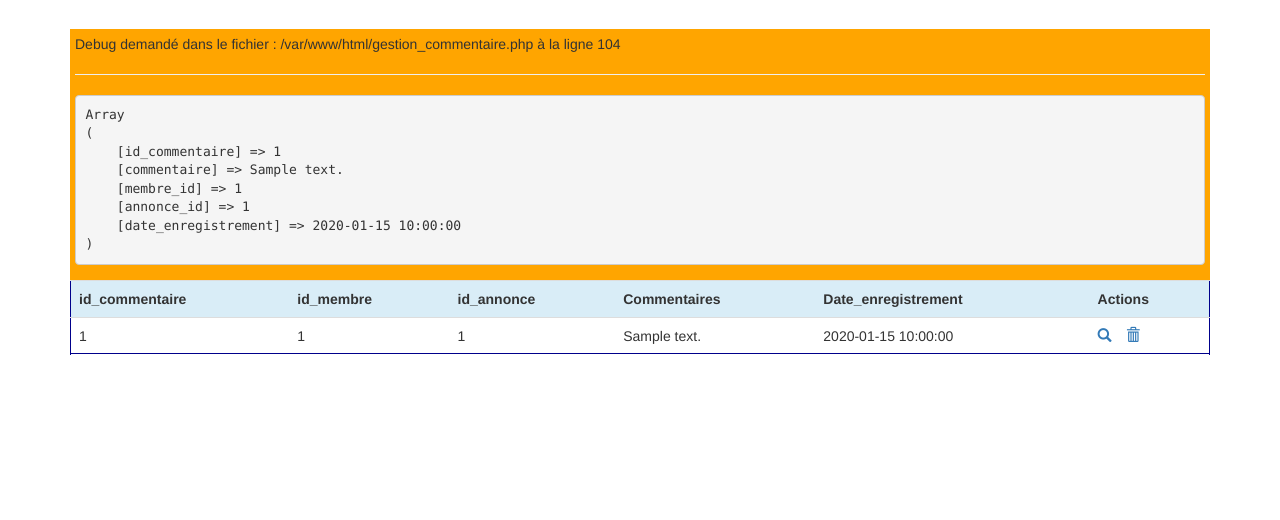
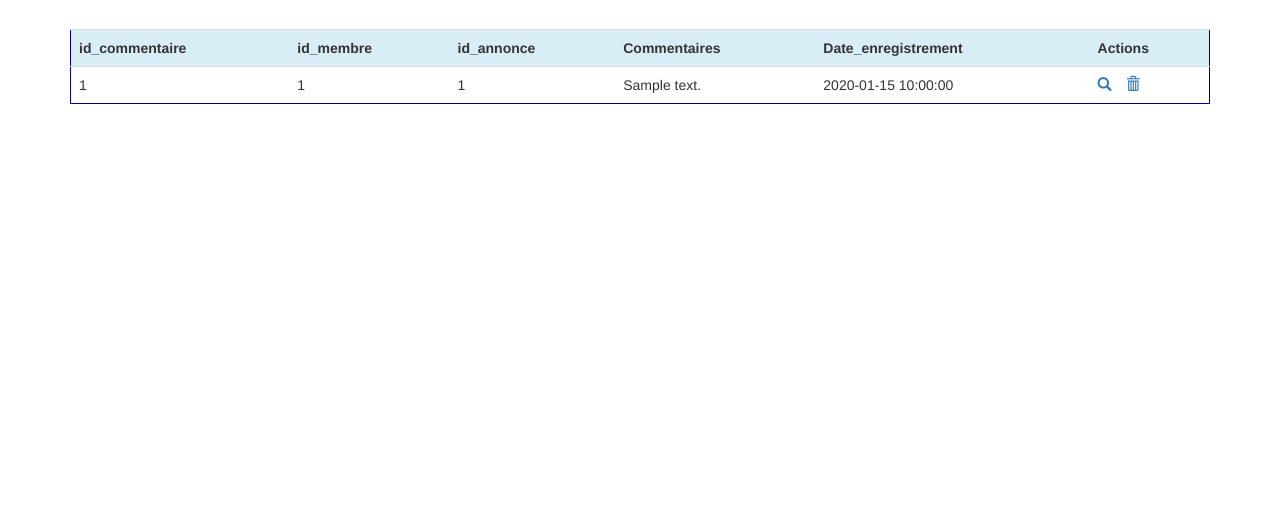
Before and after one commit to tsettset/aNewHope, a PHP site: page /gestion_commentaire.php in a window 1280 px wide. Shown: the part 51-571 px from the top of the page. Run offline with PHP 8.4, Linux system fonts and the light colour scheme; tables that the repository leaves empty hold one stand-in row (values such as "Sample post").

Commit message:
nettoyage avant upload sur hatemdourai.pw/projettroc/

```diff
--- a/accueil.php
+++ b/accueil.php
@@ -327,7 +327,7 @@ function formatListeAnnnonces(liste){
       finale += '<br><a href="annonce.php?id='+ liste[i].annonce.id_annonce +'" title="consulter l\'annonce">Consulter l\'annonce</a>';
       finale += '</div>';
     }
-    finale += divDebut + liste[liste.length-1].requete + '</div>';
+    // finale += divDebut + liste[liste.length-1].requete + '</div>';
   }
   return finale;
 }
--- a/gestion_commentaire.php
+++ b/gestion_commentaire.php
@@ -101,7 +101,7 @@ echo $content;
         <?php
 
     for ($i=0; $i<$req->rowCount(); $i++){
-        debug($donnees[$i]);
+        // debug($donnees[$i]);
         echo '</tr>';
         echo'<td>'.$donnees[$i]['id_commentaire'].'</td>';
         echo'<td>'.$donnees[$i]['membre_id'].'</td>';
--- a/gestion_note.php
+++ b/gestion_note.php
@@ -103,7 +103,7 @@ echo $content;
         <?php
 
     for ($i=0; $i<$req->rowCount(); $i++){
-        debug($donnees[$i]);
+        // debug($donnees[$i]);
         echo '</tr>';
         echo'<td>'.$donnees[$i]['id_note'].'</td>';
         echo'<td>'.$donnees[$i]['membre_id1'].'</td>';
--- a/navbar.php
+++ b/navbar.php
@@ -23,7 +23,7 @@ require_once ('header.inc.php');
         echo '<li><a href="gestion_commentaire.php">Gestion commentaire</a></li>';
         echo '<li><a href="gestion_note.php">Gestion note</a></li>';
         echo '<li><a href="gestion_categorie.php">Gestion catégorie</a></li>';
-        echo '<li><a href="gestion_annonce.php">Gestion annonce</a></li>';
+        // echo '<li><a href="gestion_annonce.php">Gestion annonce</a></li>';
         echo '<li><a href="statistique.php">Statistiques</a></li>';
       }  ?>
     </ul>
--- a/profil.php
+++ b/profil.php
@@ -11,7 +11,7 @@ require_once('footer.php');
 $req=$bdd->prepare('select * from membre where id_membre=:id');
 $req->bindValue(':id', $_SESSION['id_membre'], PDO::PARAM_STR);
 $req->execute();
-debug($req);
+// debug($req);
 $donnees=$req->fetch(PDO::FETCH_ASSOC);
 
 ?>
```
